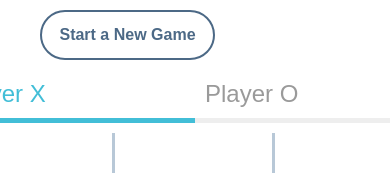
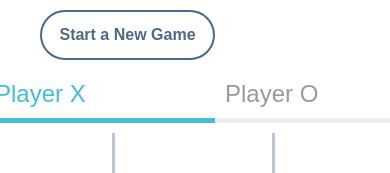
Before and after one commit to satyam1511/Tic-Tac-Toe, a plain HTML site: page index.html in a window 390 px wide. Shown: the part 460-633 px from the top of the page. Drawn offline with Linux system fonts and the light colour scheme.

Commit message:
Initial commit

```diff
--- a/css/style.css
+++ b/css/style.css
@@ -132,6 +132,9 @@ h1{
     .wrapper{
         flex-direction: column;
     }
+    .header{
+        padding-left: 40px;
+    }
     .left{
         margin-bottom: 10px;
     }
```
